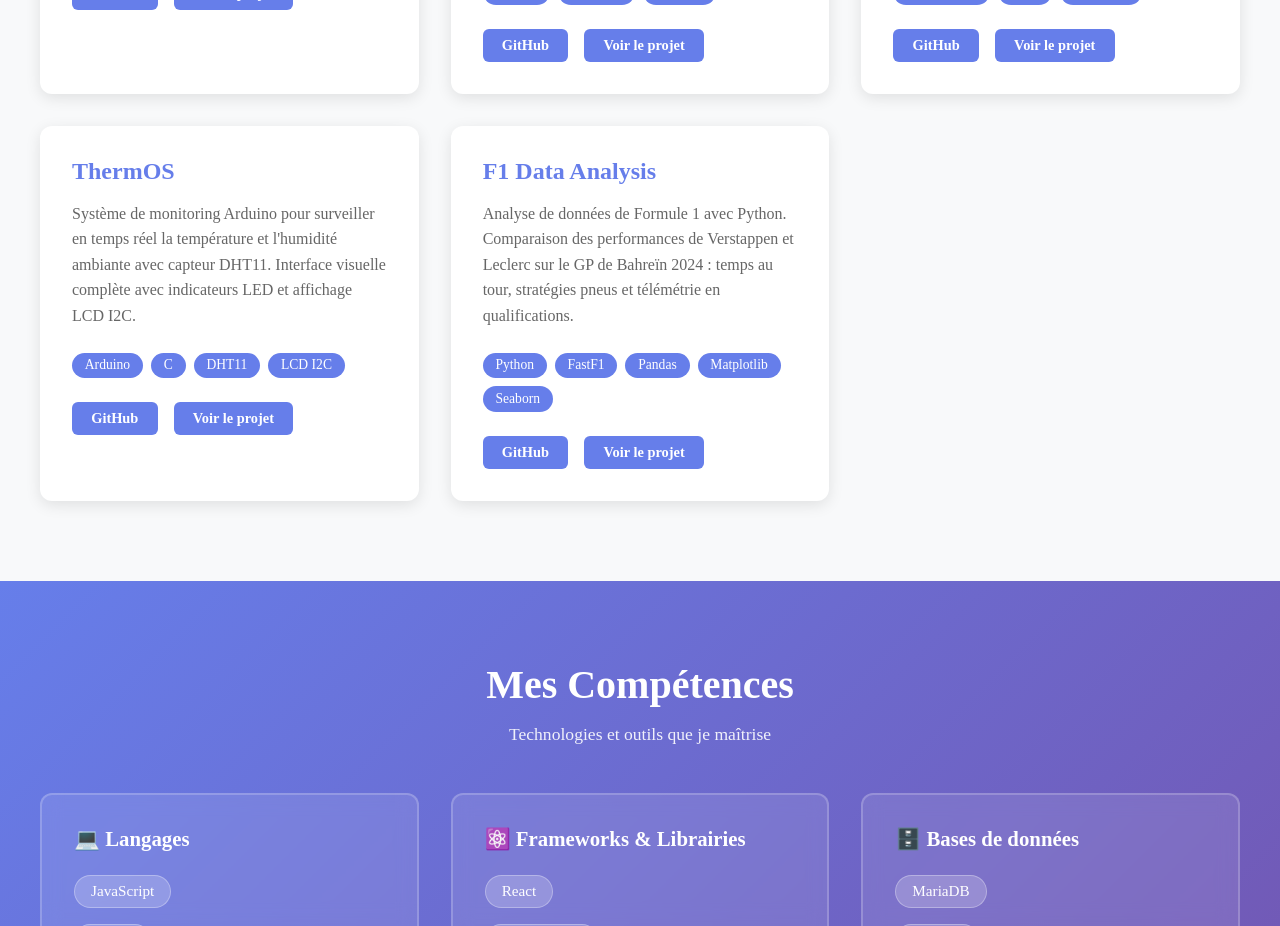
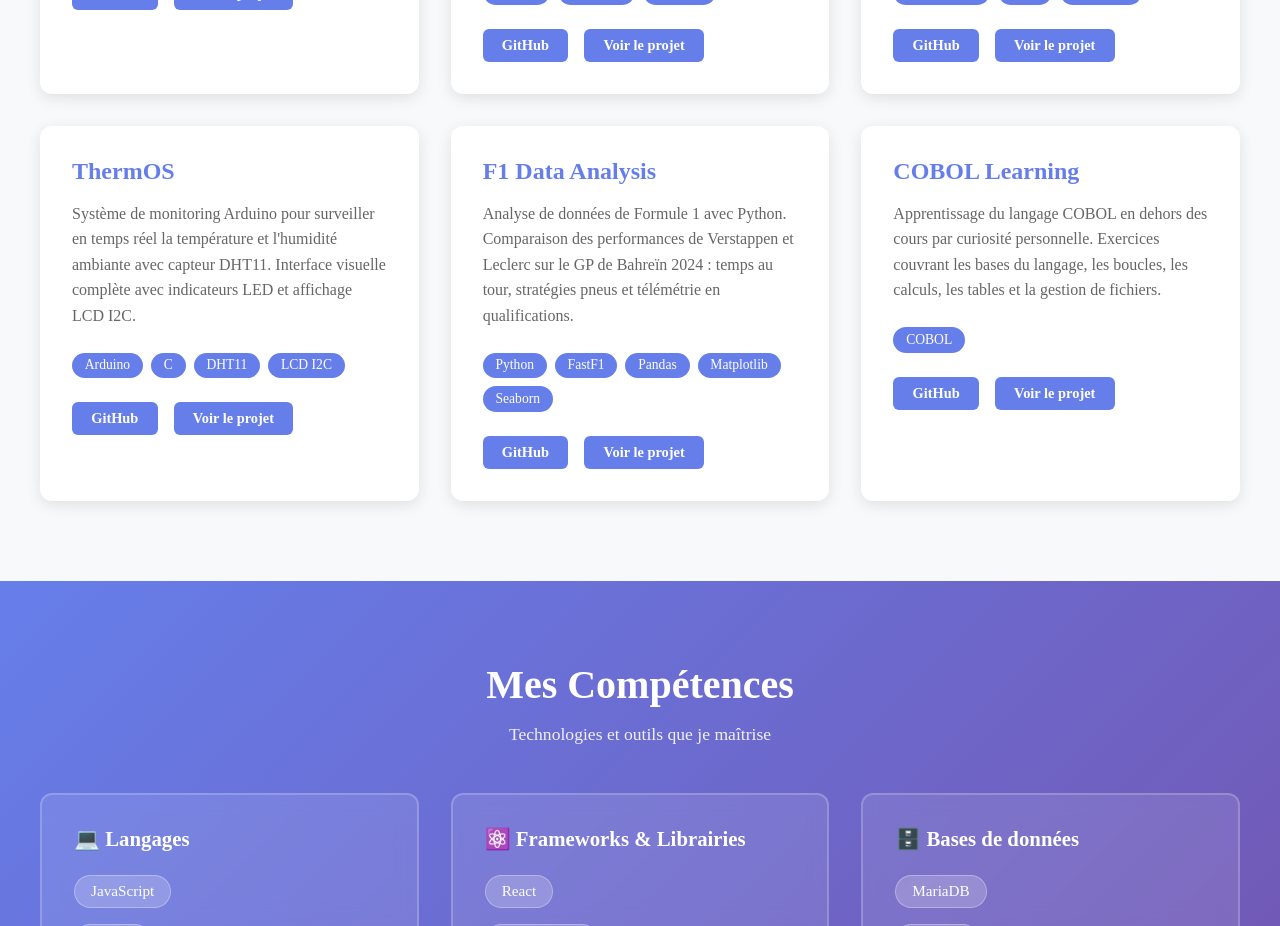
Before and after one commit to przlelia-art/Portfolio, a React (Vite) app: page / in a window 1280 px wide. Shown: the part 1260-2186 px from the top of the page. Built offline with nearby package versions, Linux system fonts and the light colour scheme.

Commit message:
feat: add my cobol learning

```diff
--- a/src/components/Projects.jsx
+++ b/src/components/Projects.jsx
@@ -132,6 +132,14 @@ function Projects() {
             githubLink: "https://github.com/przlelia-art/f1-data-analysis",
   },
 
+  {
+    id: 6,
+    title: "COBOL Learning",
+    description: "Apprentissage du langage COBOL en dehors des cours par curiosité personnelle. Exercices couvrant les bases du langage, les boucles, les calculs, les tables et la gestion de fichiers.",
+    technologies: ["COBOL"],
+    githubLink: "https://github.com/przlelia-art/cobol-learning",
+},
+
   ];
 
   return (
```
